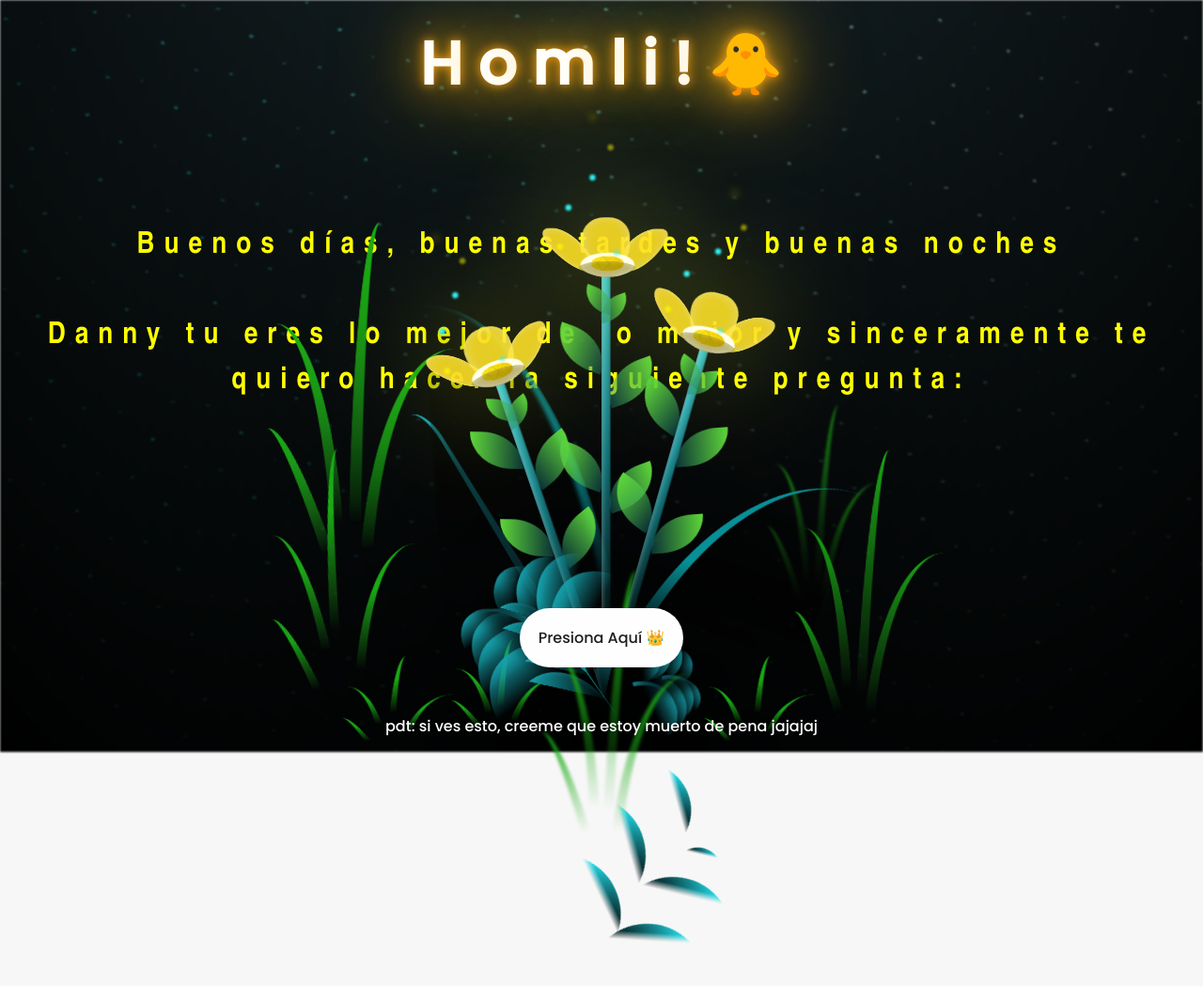
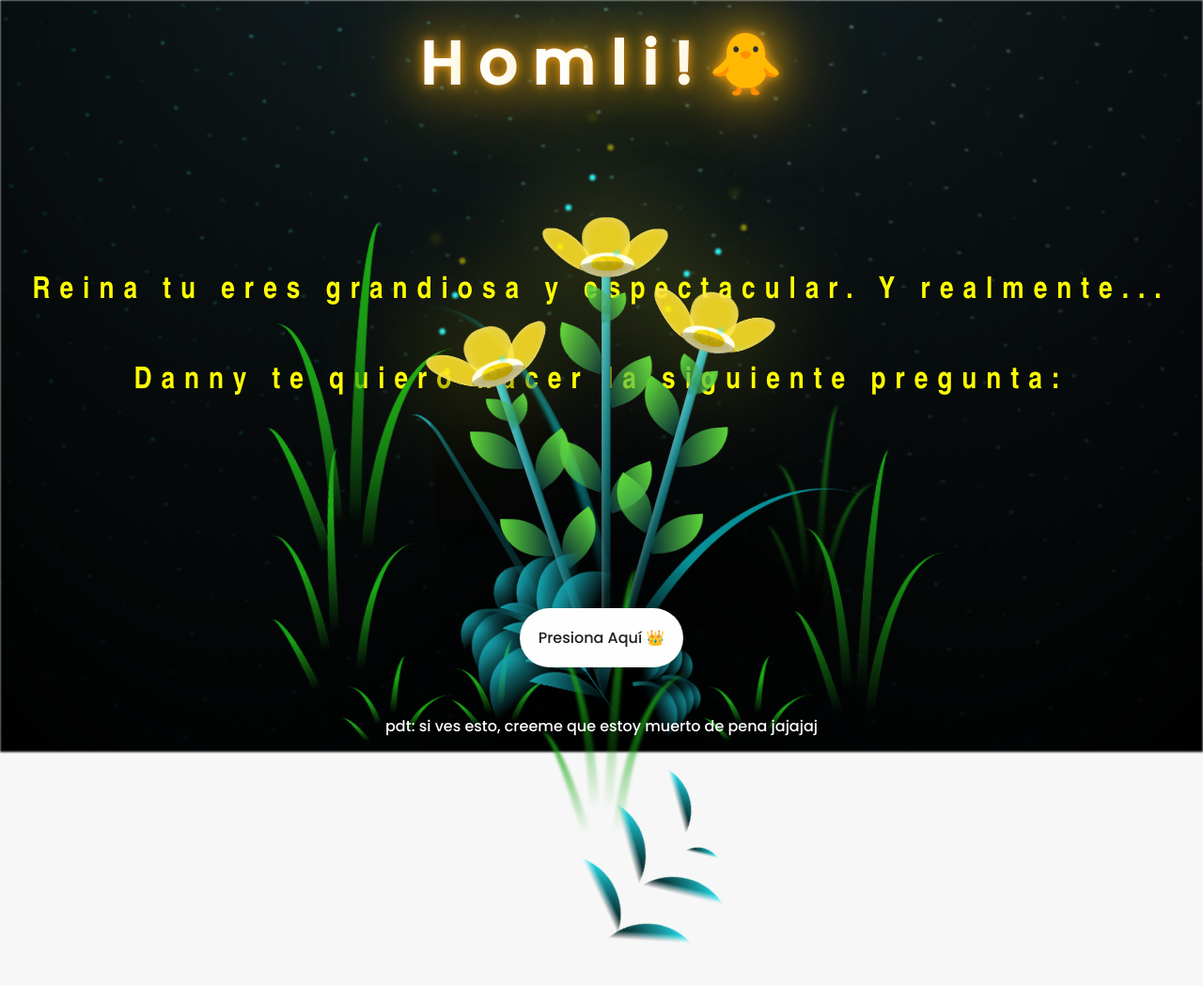
Before and after one commit to Akilla-Dev/Gift-for-danny, a plain HTML site: page index.html in a window 1280 px wide. Shown: the whole page at 94% size. Drawn offline with Linux system fonts and the light colour scheme.

Commit message:
last change

```diff
--- a/index.html
+++ b/index.html
@@ -18,9 +18,9 @@
         <span>!</span>
         <span>🐥</span>
     </div>
-    <h1 class="titulo">Buenos días, buenas tardes y buenas noches
+    <h1 class="titulo">Reina tu eres grandiosa y espectacular. Y realmente...
         <br><br>
-        Danny tu eres lo mejor de lo mejor y sinceramente te quiero hacer la siguiente pregunta:
+        Danny te quiero hacer la siguiente pregunta:
     </h1>
 
     <div class="noche"></div>
```
